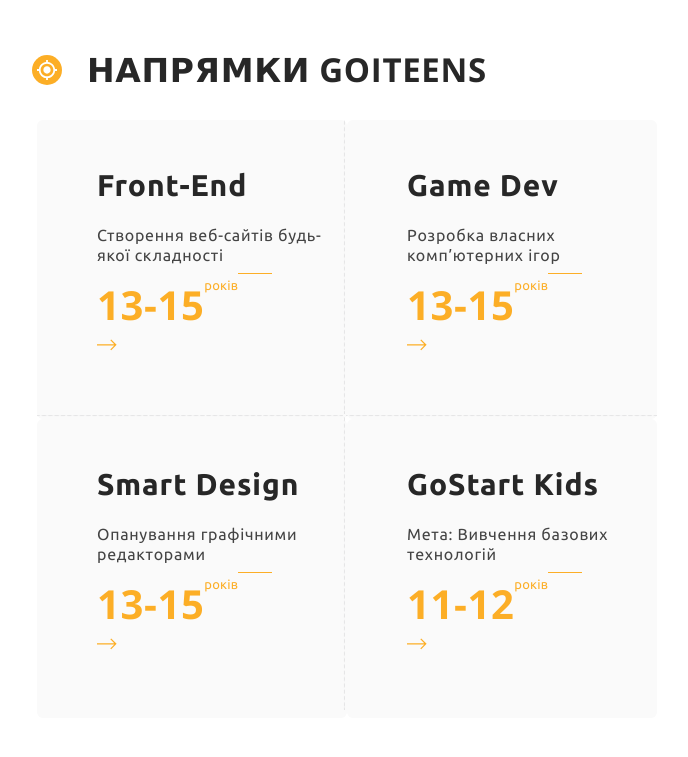
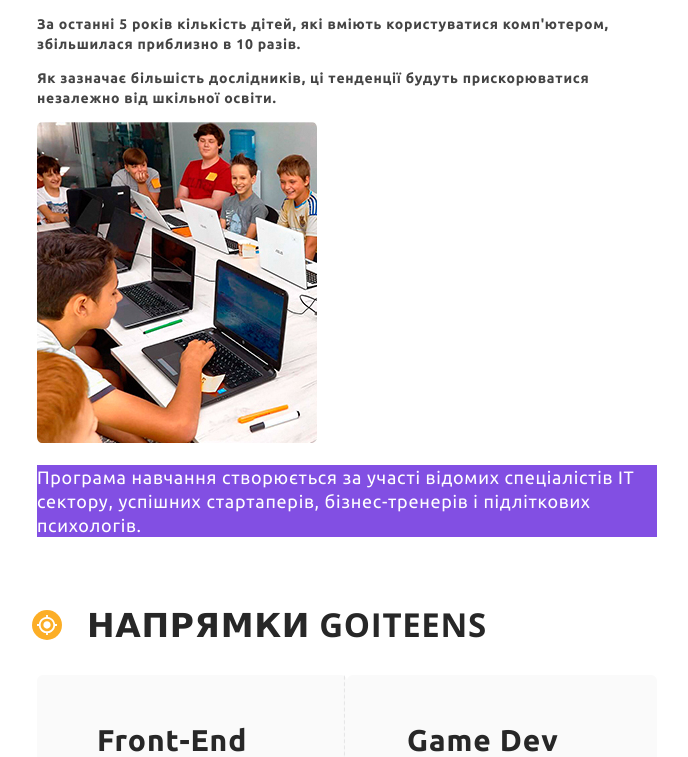
Before and after one commit to PetrovAleks/project_group3, a website: page src/index.html in a window 1280 px wide. Shown: the top 757 px of the page, without its empty margins (293-981 px from the left). Drawn offline with nearby package versions, Linux system fonts and the light colour scheme; files that its build step writes are made by us from their sources.

Commit message:
Создал файлы training-program.html training-program.scss и сделал разметку

```diff
--- /dev/null
+++ b/src/html/training-program.html
@@ -0,0 +1,24 @@
+<section class="desc">
+  <div class="desc__content container">
+    <h2 class="desc__title">
+      <p class="desc__quote">
+        За останні 5 років кількість дітей, які вміють користуватися
+        комп'ютером, збільшилася приблизно в 10 разів.
+      </p>
+      <p class="desc__quote">
+        Як зазначає більшість дослідників, ці тенденції будуть прискорюватися
+        незалежно від шкільної освіти.
+      </p>
+    </h2>
+    <img
+      class="desc__img"
+      src="../images/desc-img.jpg"
+      alt="lesson-goit"
+      width="280"
+    />
+    <p class="desc__text">
+      Програма навчання створюється за участі відомих спеціалістів IT сектору,
+      успішних стартаперів, бізнес-тренерів і підліткових психологів.
+    </p>
+  </div>
+</section>
--- a/src/sass/main.scss
+++ b/src/sass/main.scss
@@ -10,6 +10,7 @@
 @import 'list-style.scss';
 @import 'link-style.scss';
 @import 'container.scss';
+@import 'training-program.scss';
 @import 'section-direction.scss';
 @import 'study-structure-section.scss';
 @import 'footer.scss';
--- /dev/null
+++ b/src/sass/training-program.scss
@@ -0,0 +1,15 @@
+// SECTION DESC
+.desc__title {
+  font-family: $primary-font-text;
+  font-size: 14px;
+  line-height: 20px;
+  color: $primary-text-color;
+}
+
+.desc__text {
+  background-color: #824fe3;
+  font-family: $primary-font-text;
+  font-size: 18px;
+  line-height: 24px;
+  color: $nav-text-color;
+}
```
Also changed, not shown: src/index.html (+3 -0 lines), src/images/desc-img.jpg (added).
